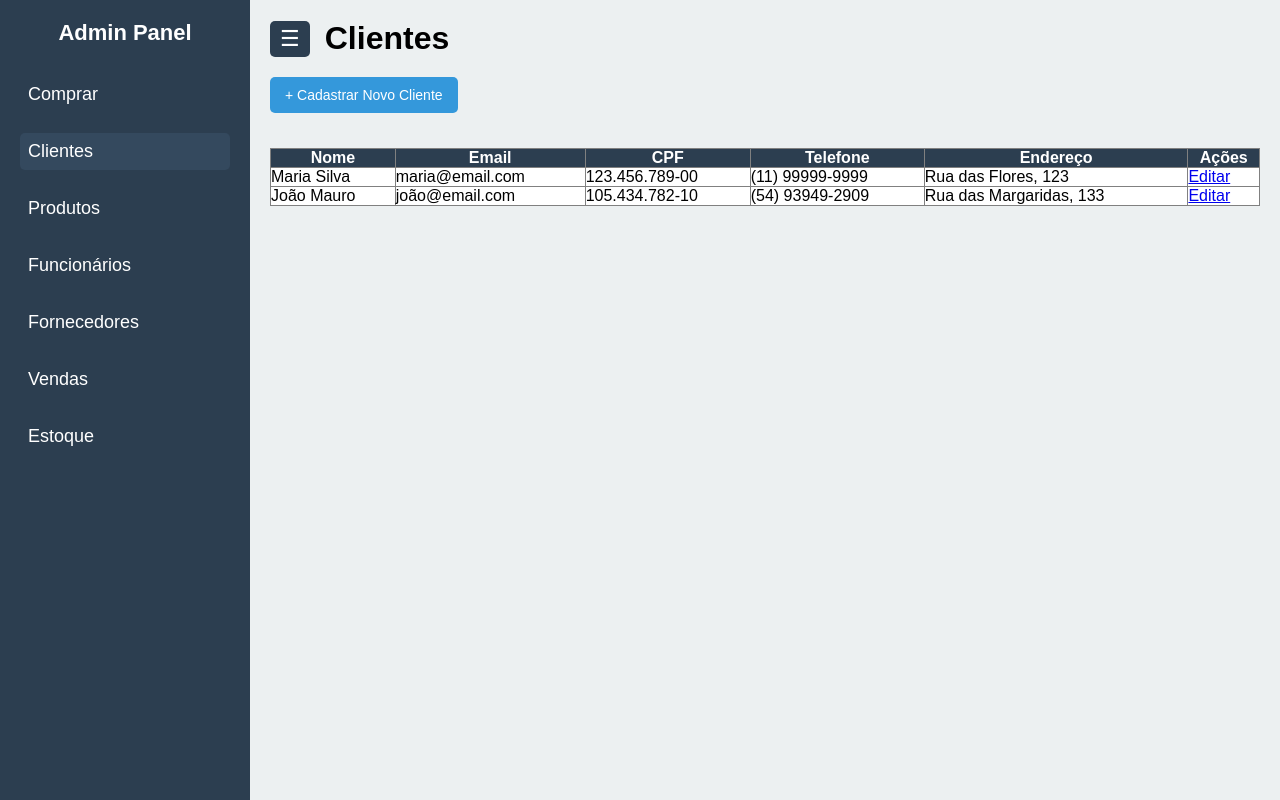
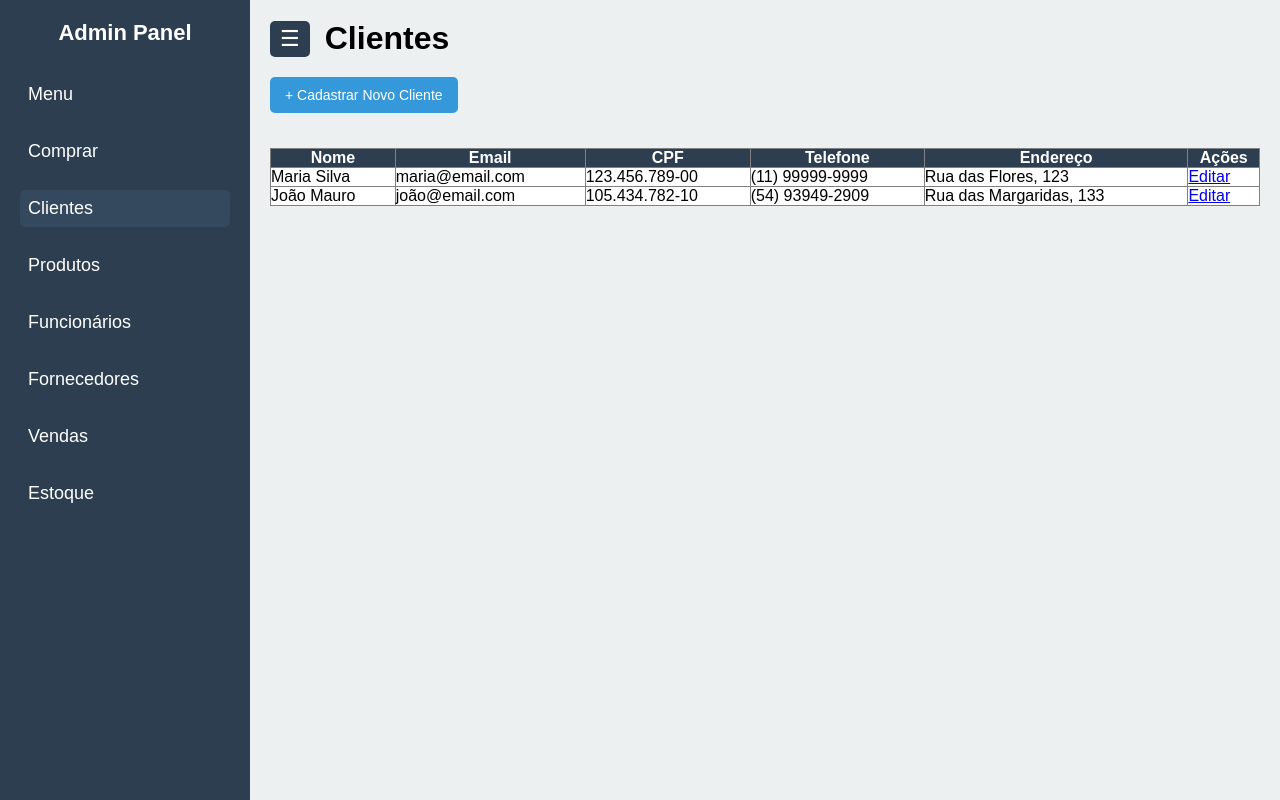
Before and after one commit to laiscorrea-dev/Projeto-Velas, a plain HTML site: page CadastrarClientes.html in a window 1280 px wide. Drawn offline with Linux system fonts and the light colour scheme.

Commit message:
Projeto
ajustes

```diff
--- a/CadastrarClientes.html
+++ b/CadastrarClientes.html
@@ -13,6 +13,7 @@
       <h2>Admin Panel</h2>
       <nav>
         <ul>
+          <li><a href="Index.html">Menu</a></li>
           <li><a href="Catalago.html">Comprar</a></li>
           <li><a href="CadastrarClientes.html" class="active">Clientes</a></li>
           <li><a href="CadastrarProdutos.html">Produtos</a></li>
```
Also changed, not shown: CadastrarEstoque.html (+1 -0 lines), CadastrarFuncionarios.html (+1 -0 lines), CadastrarProdutos.html (+1 -0 lines), CadastrarVendas.html (+1 -0 lines), CadastroFornecedores.html (+1 -0 lines), Catalago.html (+1 -0 lines), Index.html (+1 -0 lines), NovaVenda.html (+1 -0 lines), NovoCliente.html (+1 -0 lines), NovoEstoque.html (+1 -0 lines), NovoFornecedor.html (+1 -0 lines), NovoFuncionario.html (+1 -0 lines), NovoProduto.html (+1 -0 lines).
